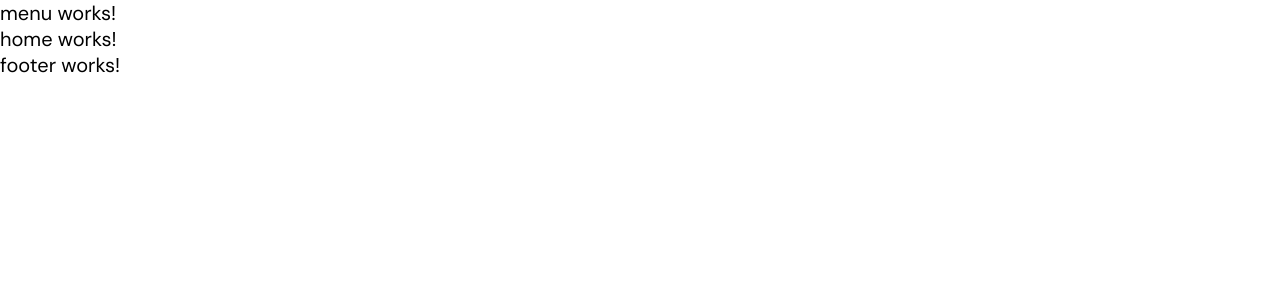
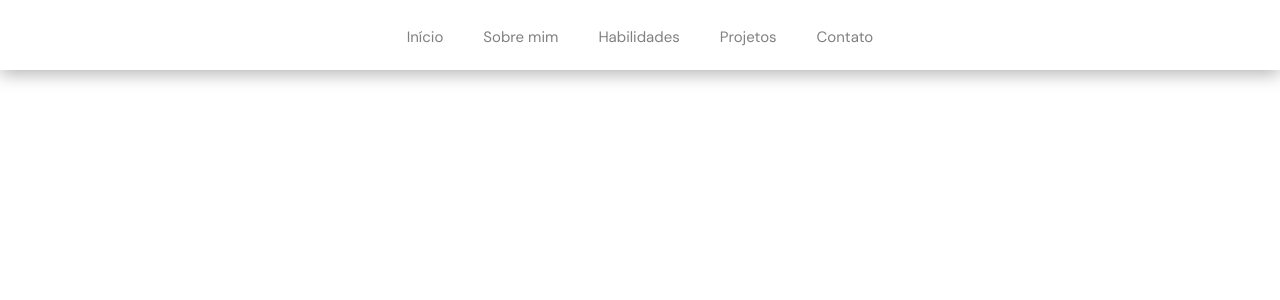
Before and after one commit to LucasDev07/portifolio-lucas, an Angular app: page / in a window 1280 px wide. Shown: the top 300 px of the page. Built offline with nearby package versions, Linux system fonts and the light colour scheme.

Commit message:
menu do topo

```diff
--- a/src/app/menu/menu.component.css
+++ b/src/app/menu/menu.component.css
@@ -0,0 +1,67 @@
+nav {
+    box-shadow: 0 4px 17px #0000004d;
+    background: #fff;
+    position: fixed;
+    width: 100%;
+    display: flex;
+    align-items: center;
+    justify-content: right;
+    height: 70px;
+}
+
+ul {
+    display: flex;
+    flex-direction: column;
+    align-items: center;
+    justify-content: center;
+    list-style: none;
+    position: absolute;
+    top: 70px;
+    background: #fff;
+    width: 100%;
+}
+
+nav ul.open {
+    display: flex;
+}
+
+nav ul.closed {
+    display: none;
+}
+
+nav ul li {
+    padding: 20px;
+}
+
+nav ul li a {
+    font-size: var(--font-size-5);
+    text-decoration: none;
+    color: gray;
+}
+
+nav ul li a:hover {
+    color: var(--color-blue-2);
+}
+
+nav i {
+    font-size: 45px;
+    margin: 0 15px;
+    cursor: pointer;
+}
+
+    @media(min-width: 768px) {
+        nav{
+            justify-content: center;
+        }
+
+        nav ul.open, nav ul.closed {
+            display: flex;
+            flex-direction: row;
+            position: relative;
+            top: 0;
+        }
+
+        nav i {
+            display: none;
+        }
+    }
--- a/src/app/menu/menu.component.html
+++ b/src/app/menu/menu.component.html
@@ -1 +1,11 @@
-<p>menu works!</p>
+<nav>
+    <ul [class]="menuStatus">
+        <li *ngFor="let item of menuItems">
+            <a [href]="item.url">{{item.name}}</a>
+        </li>
+    </ul>
+
+<i class="material-symbols-outlined" (click)="menuClick()">
+        menu
+</i>
+</nav>
--- a/src/app/menu/menu.component.ts
+++ b/src/app/menu/menu.component.ts
@@ -1,13 +1,32 @@
 import { Component } from '@angular/core';
 import { MenuService } from '../services/menu.service';
+import { Menu } from '../models/menu';
+import { CommonModule } from '@angular/common';
 
 @Component({
   selector: 'app-menu',
   standalone: true,
-  imports: [],
+  imports: [CommonModule],
   templateUrl: './menu.component.html',
   styleUrl: './menu.component.css'
 })
 export class MenuComponent {
-    constructor(private menuService: MenuService) {}
+
+    constructor(private menuService: MenuService) { }
+
+    menuStatus: string = 'closed';
+
+    menuItems?: Array<Menu>;
+
+    ngOnInit() {
+     const menu = this.menuService.getItems();
+
+      this.menuItems = menu;
+    }
+
+    menuClick() {
+      this.menuStatus = (this.menuStatus === 'open' ? 'closed' : 'open');
+
+    }
+
 }
--- a/src/index.html
+++ b/src/index.html
@@ -13,6 +13,8 @@
   <link
     href="https://fonts.googleapis.com/css2?family=DM+Sans:ital,opsz,wght@0,9..40,100..1000;1,9..40,100..1000&display=swap"
     rel="stylesheet">
+
+  <link rel="stylesheet" href="https://fonts.googleapis.com/css2?family=Material+Symbols+Outlined:opsz,wght,FILL,GRAD@20..48,100..700,0..1,-50..200" />
 </head>
 
 <body>
```
